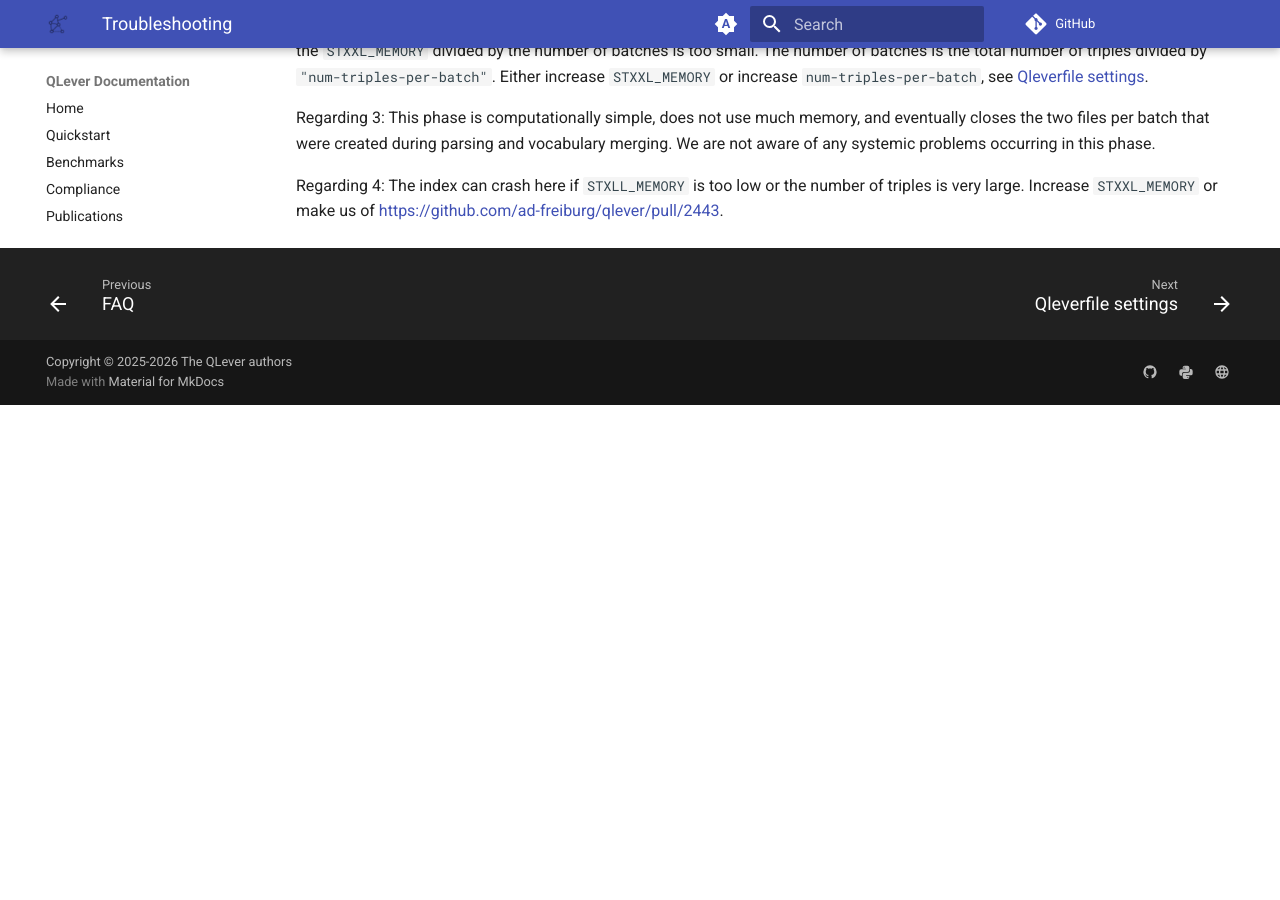
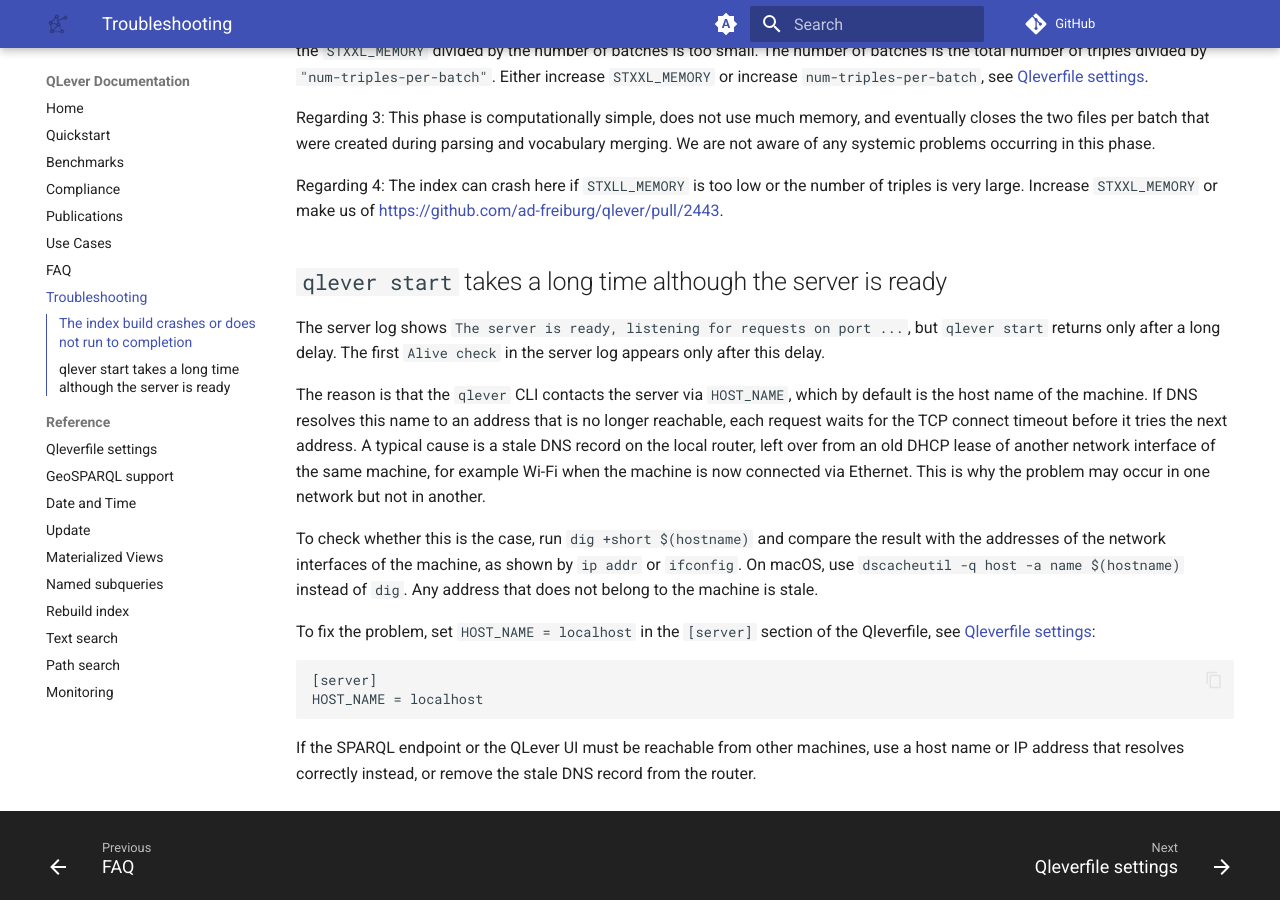
Before and after one commit to qlever-dev/qlever-docs, an MkDocs documentation site: the page built from docs/troubleshooting.md, in a window 1280 px wide and 900 px high, scrolled down 773 px. Built offline with MkDocs 1.6.1 and Material for MkDocs 9.7.7, drawn with Linux system fonts in a browser that asks for light colours; plug-ins that fetch from the network failed and are left out; comment, search, counter and statistics services are not loaded; the version menu is left out; before the commit the page ends 1178 px from its top, so only the background shows below that.

Commit message:
Document `HOST_NAME` and slow `qlever start` due to stale DNS records (#37)
The `HOST_NAME` setting in the `[server]` section of the Qleverfile was not documented so far. It defaults to the machine's own host name and determines how the `qlever` CLI reaches the server, for example in `qlever start`, `qlever query`, and `qlever ui`.

If DNS resolves the host name to an address that is no longer reachable, for example because of a stale DHCP lease on the local router, `qlever start` takes very long although the server is ready right away. There is now a troubleshooting entry that explains how to diagnose this and how to fix it with `HOST_NAME = localhost`.

````diff
--- a/docs/qleverfile.md
+++ b/docs/qleverfile.md
@@ -164,6 +164,14 @@ of the binary for index building when compiling QLever).
 
 ## Section `[server]`
 
+`HOST_NAME`, `--host-name`: The host name used by the `qlever` CLI to reach
+the server, for example in `qlever start`, `qlever query`, and `qlever ui`. For
+`qlever ui`, this is also the SPARQL endpoint to which the UI sends its
+queries. If DNS resolves the host name to an address that is not reachable,
+`qlever start` can take very long, see
+[Troubleshooting](troubleshooting.md#qlever-start-takes-a-long-time-although-the-server-is-ready).
+Default: the host name of the machine.
+
 `PORT`, `--port`: The port of the SPARQL endpoint created by `qlever start`.
 Default: none.
 
--- a/docs/troubleshooting.md
+++ b/docs/troubleshooting.md
@@ -48,3 +48,36 @@ this phase.
 Regarding 4: The index can crash here if `STXLL_MEMORY` is too low or the
 number of triples is very large. Increase `STXXL_MEMORY` or make us of
 <https://github.com/ad-freiburg/qlever/pull/2443>.
+
+## `qlever start` takes a long time although the server is ready
+
+The server log shows `The server is ready, listening for requests on port
+...`, but `qlever start` returns only after a long delay. The first `Alive
+check` in the server log appears only after this delay.
+
+The reason is that the `qlever` CLI contacts the server via `HOST_NAME`, which
+by default is the host name of the machine. If DNS resolves this name to an
+address that is no longer reachable, each request waits for the TCP connect
+timeout before it tries the next address. A typical cause is a stale DNS record
+on the local router, left over from an old DHCP lease of another network
+interface of the same machine, for example Wi-Fi when the machine is now
+connected via Ethernet. This is why the problem may occur in one network but
+not in another.
+
+To check whether this is the case, run `dig +short $(hostname)` and compare the
+result with the addresses of the network interfaces of the machine, as shown by
+`ip addr` or `ifconfig`. On macOS, use `dscacheutil -q host -a name
+$(hostname)` instead of `dig`. Any address that does not belong to the machine
+is stale.
+
+To fix the problem, set `HOST_NAME = localhost` in the `[server]` section of
+the Qleverfile, see [Qleverfile settings](qleverfile.md#section-server):
+
+```
+[server]
+HOST_NAME = localhost
+```
+
+If the SPARQL endpoint or the QLever UI must be reachable from other machines,
+use a host name or IP address that resolves correctly instead, or remove the
+stale DNS record from the router.
````
